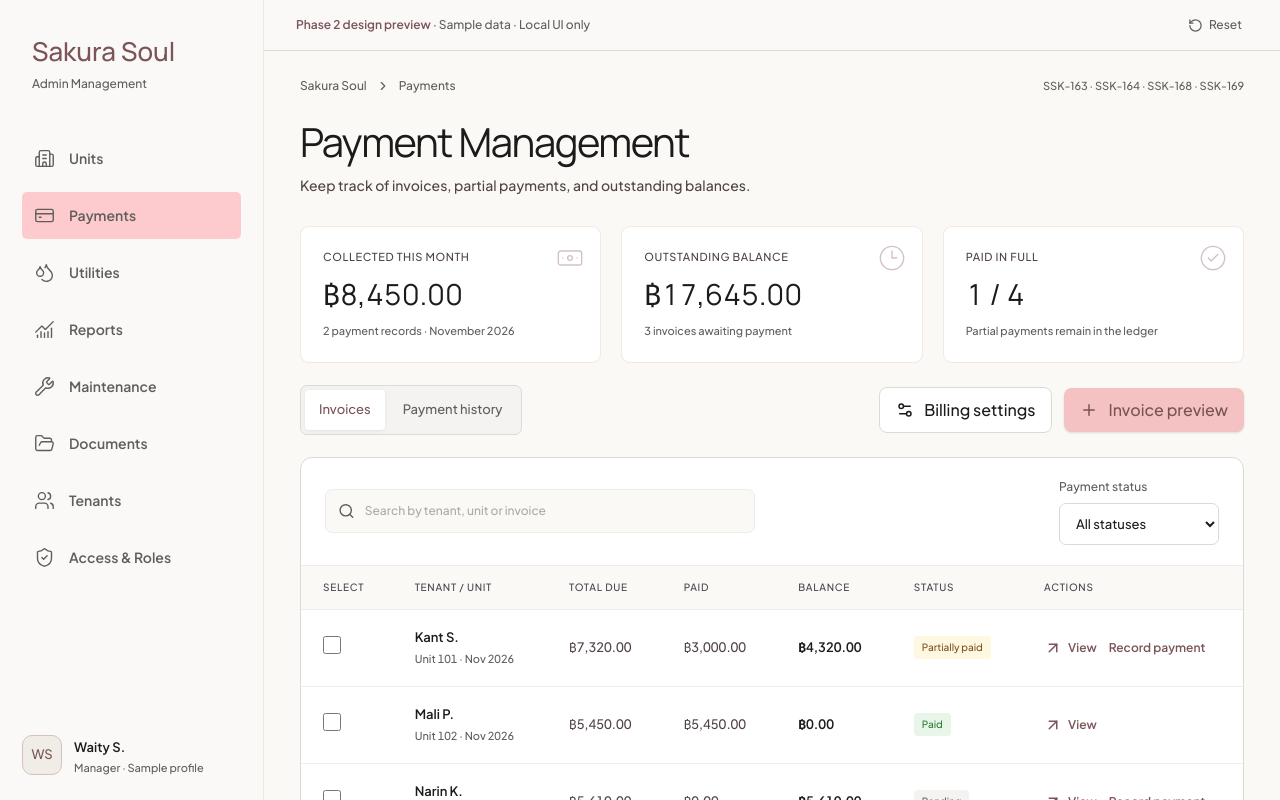
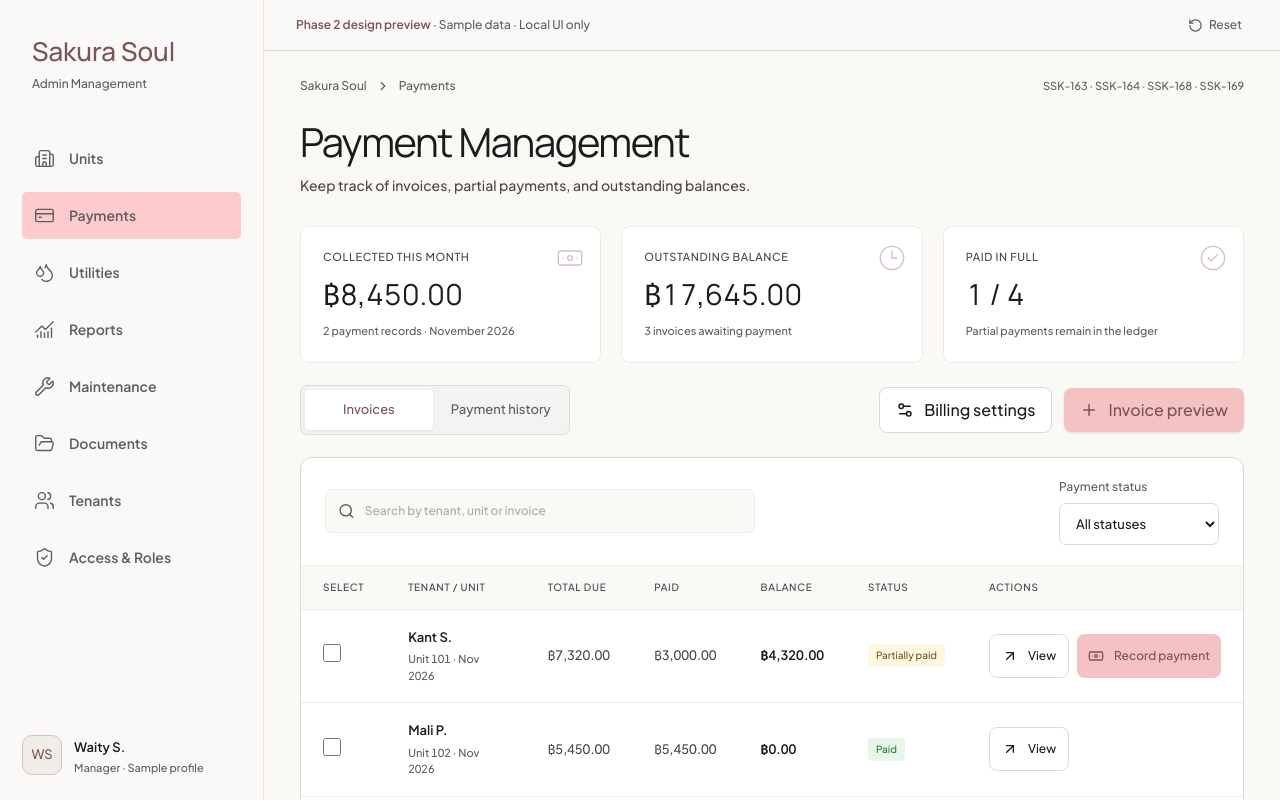
Before and after one commit to MUDST-2026-SakuraSoul-DevOps/MUDST-2026-SakuraSoul, a React (Vite) app in the folder frontend/: page /phase2-preview/1 in a window 1280 px wide. Shown: the top 800 px of the page. Built offline with nearby package versions, Linux system fonts and the light colour scheme.

Commit message:
fix(SSK-177): equalize preview tabs and separate payment actions

```diff
--- a/frontend/src/phase2-preview/PaymentsDesign.tsx
+++ b/frontend/src/phase2-preview/PaymentsDesign.tsx
@@ -46,7 +46,7 @@ export function PaymentsDesign({ notify }: { notify: (s: string) => void }) {
     {tab === 'Invoices' ? <Card>
       <div className="p2-filter-row"><label className="p2-search"><Search size={18} aria-hidden="true" /><input aria-label="Search invoices" placeholder="Search by tenant, unit or invoice" value={search} onChange={e => setSearch(e.target.value)} /></label><Select label="Payment status" value={filter} onChange={setFilter} options={['All statuses', 'Paid', 'Partially paid', 'Pending', 'Overdue']} /></div>
       {selected.length > 0 && <div className="p2-selection"><span>{selected.length} invoices selected · {selectedReceipts.length} payment receipts</span><SecondaryButton disabled={!selectedReceipts.length} onClick={() => setDialog('print')}><Printer size={17} />Bulk print receipts</SecondaryButton></div>}
-      <Table headers={['SELECT', 'TENANT / UNIT', 'TOTAL DUE', 'PAID', 'BALANCE', 'STATUS', 'ACTIONS']} rows={rows.map(b => [<input type="checkbox" aria-label={`Select invoice ${b.room}`} checked={selected.includes(b.id)} onChange={e => setSelected(prev => e.target.checked ? [...prev, b.id] : prev.filter(id => id !== b.id))} />, <div><strong>{b.tenant}</strong><small className="p2-sub">Unit {b.room} · Nov 2026</small></div>, money(total(b)), money(b.paid), <strong>{money(total(b) - b.paid)}</strong>, <Badge tone={status(b) === 'Paid' ? 'green' : status(b) === 'Partially paid' ? 'amber' : status(b) === 'Overdue' ? 'rose' : 'neutral'}>{status(b)}</Badge>, <div className="p2-row-actions"><button className="p2-link" onClick={() => { setBillId(b.id); setDialog('invoice') }} aria-label={`View invoice ${b.room}`}><ArrowUpRight size={18} />View</button>{status(b) !== 'Paid' && <button className="p2-link" onClick={() => openPayment(b)}>Record payment</button>}</div>])} />
+      <Table headers={['SELECT', 'TENANT / UNIT', 'TOTAL DUE', 'PAID', 'BALANCE', 'STATUS', 'ACTIONS']} rows={rows.map(b => [<input type="checkbox" aria-label={`Select invoice ${b.room}`} checked={selected.includes(b.id)} onChange={e => setSelected(prev => e.target.checked ? [...prev, b.id] : prev.filter(id => id !== b.id))} />, <div><strong>{b.tenant}</strong><small className="p2-sub">Unit {b.room} · Nov 2026</small></div>, money(total(b)), money(b.paid), <strong>{money(total(b) - b.paid)}</strong>, <Badge tone={status(b) === 'Paid' ? 'green' : status(b) === 'Partially paid' ? 'amber' : status(b) === 'Overdue' ? 'rose' : 'neutral'}>{status(b)}</Badge>, <div className="p2-row-actions"><SecondaryButton onClick={() => { setBillId(b.id); setDialog('invoice') }} aria-label={`View invoice ${b.room}`}><ArrowUpRight size={16} aria-hidden="true" />View</SecondaryButton>{status(b) !== 'Paid' && <PrimaryButton onClick={() => openPayment(b)} aria-label={`Record payment for unit ${b.room}`}><Banknote size={16} aria-hidden="true" />Record payment</PrimaryButton>}</div>])} />
       <p className="p2-card-foot">Showing {rows.length} of {bills.length} sample invoices · Due 05 Nov 2026</p>
     </Card> : <Card title="Payment history" description="One receipt for each payment received. Original invoice balances remain traceable."><Table headers={['RECEIPT', 'UNIT / INVOICE', 'RECEIVED', 'AMOUNT', 'METHOD', 'PROOF']} rows={history.map(h => [h.id, <div>{h.room}<small className="p2-sub">{h.invoice}</small></div>, h.date, money(h.amount), h.method, h.slip ? <span className="p2-inline"><Paperclip size={15} />{h.slip}</span> : 'Not attached (optional)'])} /></Card>}
     <Note>Carried balances reference the original invoice. A payment is recorded once; carrying a debt forward must never create a second debt.</Note>
--- a/frontend/src/phase2-preview/preview.css
+++ b/frontend/src/phase2-preview/preview.css
@@ -30,8 +30,8 @@
 .p2-content { display: flex; flex-direction: column; gap: 22px; margin-top: 30px; }
 .p2-toolbar { display: flex; align-items: center; justify-content: space-between; flex-wrap: wrap; gap: 16px; }
 .p2-button-row { display: flex; align-items: center; gap: 12px; flex-wrap: wrap; }
-.p2-tabs { display: inline-flex; flex-wrap: wrap; padding: 4px; gap: 4px; border: 1px solid var(--color-card-border); background: var(--color-chip-bg); border-radius: 7px; }
-.p2-tabs button { padding: 9px 14px; min-height: 40px; font-size: 13px; color: var(--color-ink-muted); border-radius: 4px; }
+.p2-tabs { display: inline-grid; grid-auto-flow: column; grid-auto-columns: minmax(0, 1fr); width: fit-content; max-width: 100%; align-self: flex-start; padding: 4px; gap: 4px; border: 1px solid var(--color-card-border); background: var(--color-chip-bg); border-radius: 7px; }
+.p2-tabs button { min-width: 0; padding: 9px 14px; min-height: 40px; font-size: 13px; color: var(--color-ink-muted); border-radius: 4px; overflow-wrap: anywhere; }
 .p2-tabs button[aria-pressed=true] { background: white; color: var(--color-brand); box-shadow: 0 1px 3px var(--color-sand-100); }
 .p2-stats { display: grid; grid-template-columns: repeat(3,minmax(0,1fr)); gap: 20px; }
 .p2-stat { position: relative; display: flex; flex-direction: column; gap: 10px; padding: 22px; border: 1px solid var(--color-sidebar-border); border-radius: 9px; background: white; overflow: hidden; }
@@ -51,7 +51,8 @@
 .p2-tr:last-child { border-bottom: 0; }
 .p2-tr:hover { background: var(--color-page-bg); }
 .p2-sub { display: block; font-size: 11px; color: var(--color-ink-muted); margin-top: 4px; }
-.p2-row-actions { display: flex; align-items: center; gap: 12px; }
+.p2-row-actions { display: grid; grid-template-columns: 80px 144px; align-items: center; gap: 8px; min-width: 232px; }
+.p2-row-actions > button { width: 100%; min-width: 0; padding: 8px 10px; white-space: nowrap; font-size: 12px; box-shadow: none; }
 .p2-link { display: inline-flex; align-items: center; justify-content: center; gap: 6px; min-height: 36px; text-decoration: none; font-size: 12px; color: var(--color-brand); font-weight: 600; }
 .p2-link:hover { text-decoration: underline; }
 .p2-badge { display: inline-flex; align-items: center; white-space: nowrap; border-radius: 4px; padding: 4px 8px; font-size: 10px; line-height: 1.5; font-weight: 500; }
@@ -174,7 +175,7 @@
   .p2-content { margin-top: 24px; gap: 18px; }
   .p2-search { min-width: 0; width: 100%; max-width: none; }
   .p2-tabs { width: 100%; }
-  .p2-tabs button { flex: 1; font-size: 12px; padding-inline: 10px; }
+  .p2-tabs button { font-size: 12px; padding-inline: 10px; }
   .p2-dialog { max-height: calc(100dvh - 24px); width: calc(100vw - 24px); }
   .p2-dialog-body, .p2-dialog > header { padding: 18px; }
   .p2-invoice { padding: 16px; }
```
